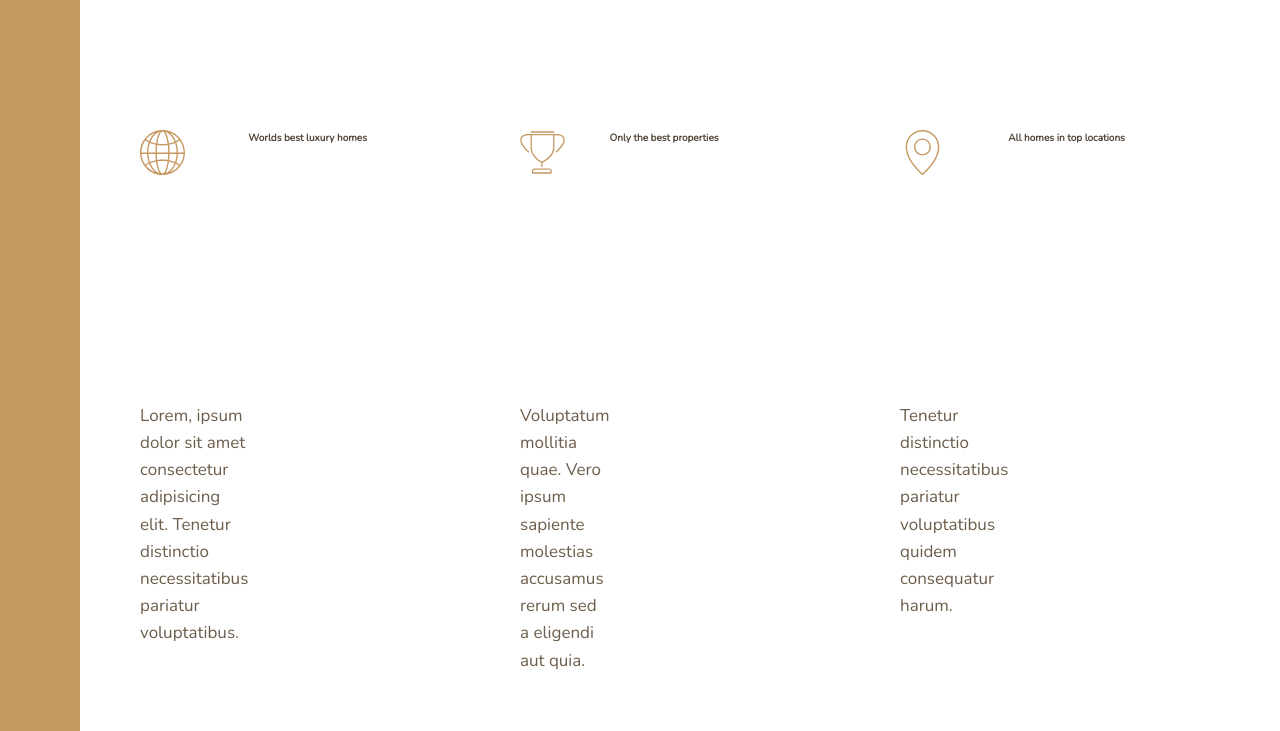
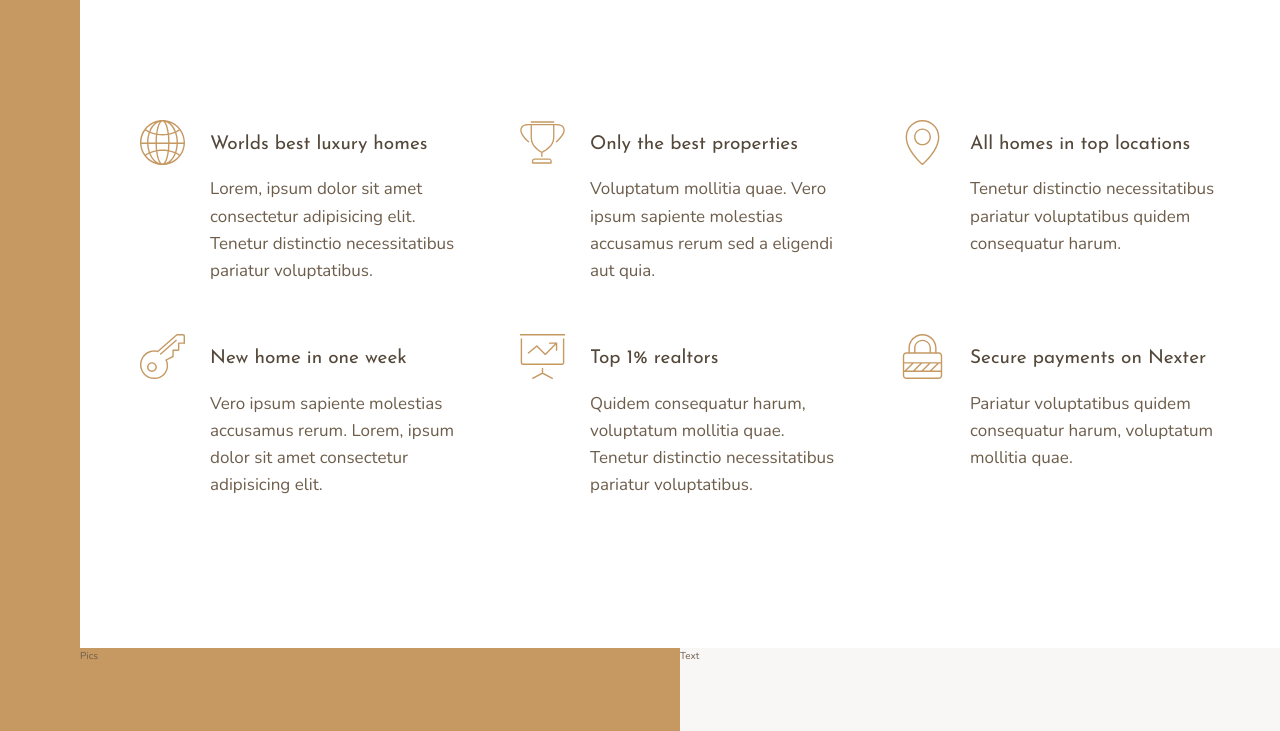
Before and after one commit to nataliabanz/nexter, a website: page index.html in a window 1280 px wide. Shown: the part 660-1391 px from the top of the page. Drawn offline with nearby package versions, Linux system fonts and the light colour scheme.

Commit message:
Features finished, Story start

```diff
--- a/index.html
+++ b/index.html
@@ -29,7 +29,7 @@
             <svg class="feature__icon">
                 <use xlink:href="img/sprite.svg#icon-global"></use>
             </svg>
-            <h4 class="heading-4--dark">Worlds best luxury homes</h4>
+            <h4 class="heading-4 heading-4--dark">Worlds best luxury homes</h4>
             <p class="feature__text">
                 Lorem, ipsum dolor sit amet consectetur adipisicing elit. Tenetur distinctio necessitatibus pariatur voluptatibus.
             </p>
@@ -38,7 +38,7 @@
             <svg class="feature__icon">
                 <use xlink:href="img/sprite.svg#icon-trophy"></use>
             </svg>
-            <h4 class="heading-4--dark">Only the best properties</h4>
+            <h4 class="heading-4 heading-4--dark">Only the best properties</h4>
             <p class="feature__text">
                 Voluptatum mollitia quae. Vero ipsum sapiente molestias accusamus rerum sed a eligendi aut quia.
             </p>
@@ -47,7 +47,7 @@
             <svg class="feature__icon">
                 <use xlink:href="img/sprite.svg#icon-map-pin"></use>
             </svg>
-            <h4 class="heading-4--dark">All homes in top locations</h4>
+            <h4 class="heading-4 heading-4--dark">All homes in top locations</h4>
             <p class="feature__text">
                 Tenetur distinctio necessitatibus pariatur voluptatibus quidem consequatur harum.
             </p>
@@ -56,7 +56,7 @@
             <svg class="feature__icon">
                 <use xlink:href="img/sprite.svg#icon-key"></use>
             </svg>
-            <h4 class="heading-4--dark">New home in one week</h4>
+            <h4 class="heading-4 heading-4--dark">New home in one week</h4>
             <p class="feature__text">
                 Vero ipsum sapiente molestias accusamus rerum. Lorem, ipsum dolor sit amet consectetur adipisicing elit.
             </p>
@@ -65,7 +65,7 @@
             <svg class="feature__icon">
                 <use xlink:href="img/sprite.svg#icon-presentation"></use>
             </svg>
-            <h4 class="heading-4--dark">Top 1% realtors</h4>
+            <h4 class="heading-4 heading-4--dark">Top 1% realtors</h4>
             <p class="feature__text">
                 Quidem consequatur harum, voluptatum mollitia quae. Tenetur distinctio necessitatibus pariatur voluptatibus.
             </p>
@@ -74,7 +74,7 @@
             <svg class="feature__icon">
                 <use xlink:href="img/sprite.svg#icon-lock"></use>
             </svg>
-            <h4 class="heading-4--dark">Secure payments on Nexter</h4>
+            <h4 class="heading-4 heading-4--dark">Secure payments on Nexter</h4>
             <p class="feature__text">
                 Pariatur voluptatibus quidem consequatur harum, voluptatum mollitia quae.
             </p>
--- a/sass/_features.scss
+++ b/sass/_features.scss
@@ -4,20 +4,24 @@
     margin: 15rem 0;
 
     display: grid;
-    grid-template-columns: repeat(3, 1fr);
+    //grid-template-columns: repeat(3, 1fr);
+    grid-template-columns: repeat(auto-fit, minmax(25rem, 1fr));
     grid-gap: 6rem;
+    align-items: start;
 }
 
 .feature {
-
     display: grid;
-    grid-template-rows: repeat(2, 1fr);
     grid-template-columns: min-content 1fr;
+    grid-row-gap: 1.5rem;
+    grid-column-gap: 2.5rem;
 
     &__icon {
         fill: $color-primary;
         width: 4.5rem;
         height: 4.5rem;
+        grid-row: 1 / span 2; // grid-row: 1 / -1 - only end of explicit grid, which is not definded here
+        transform: translateY(-1rem);
     }
 
     &__text {
```
Also changed, not shown: css/style.css.
